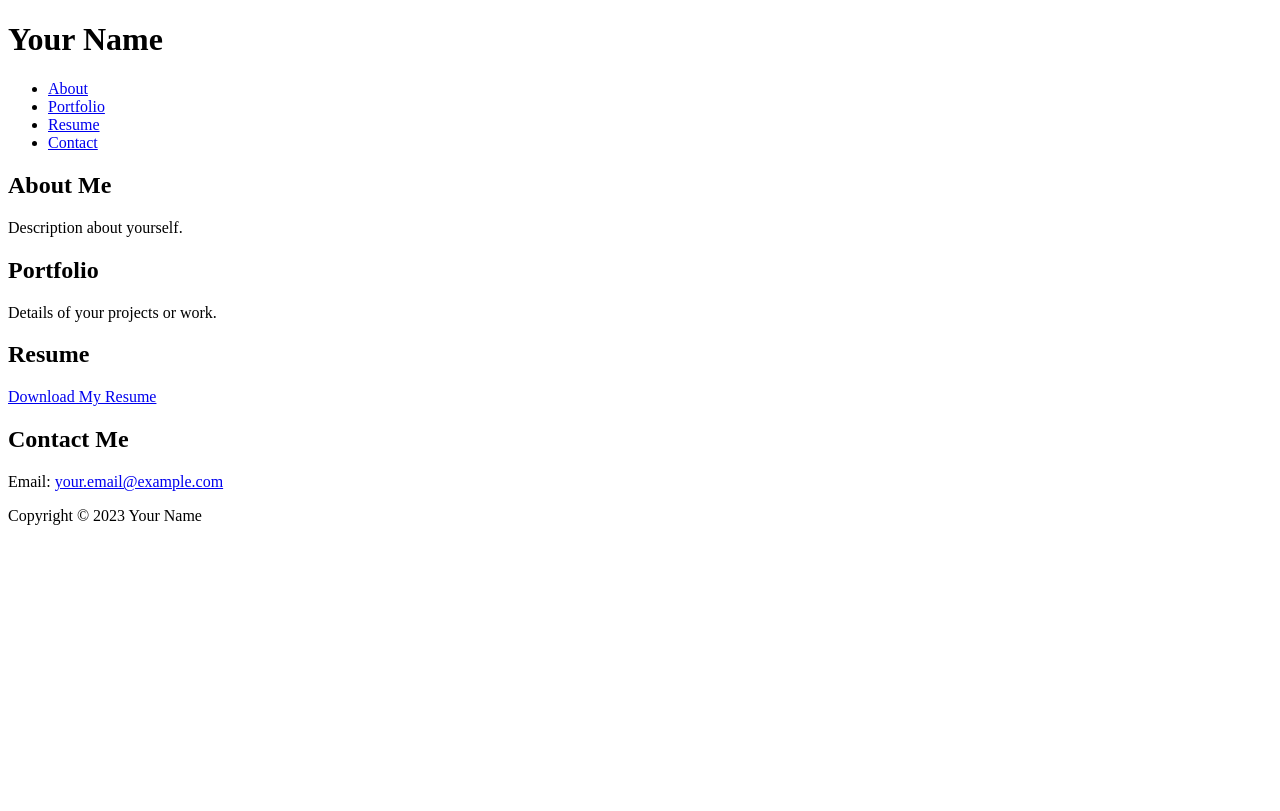
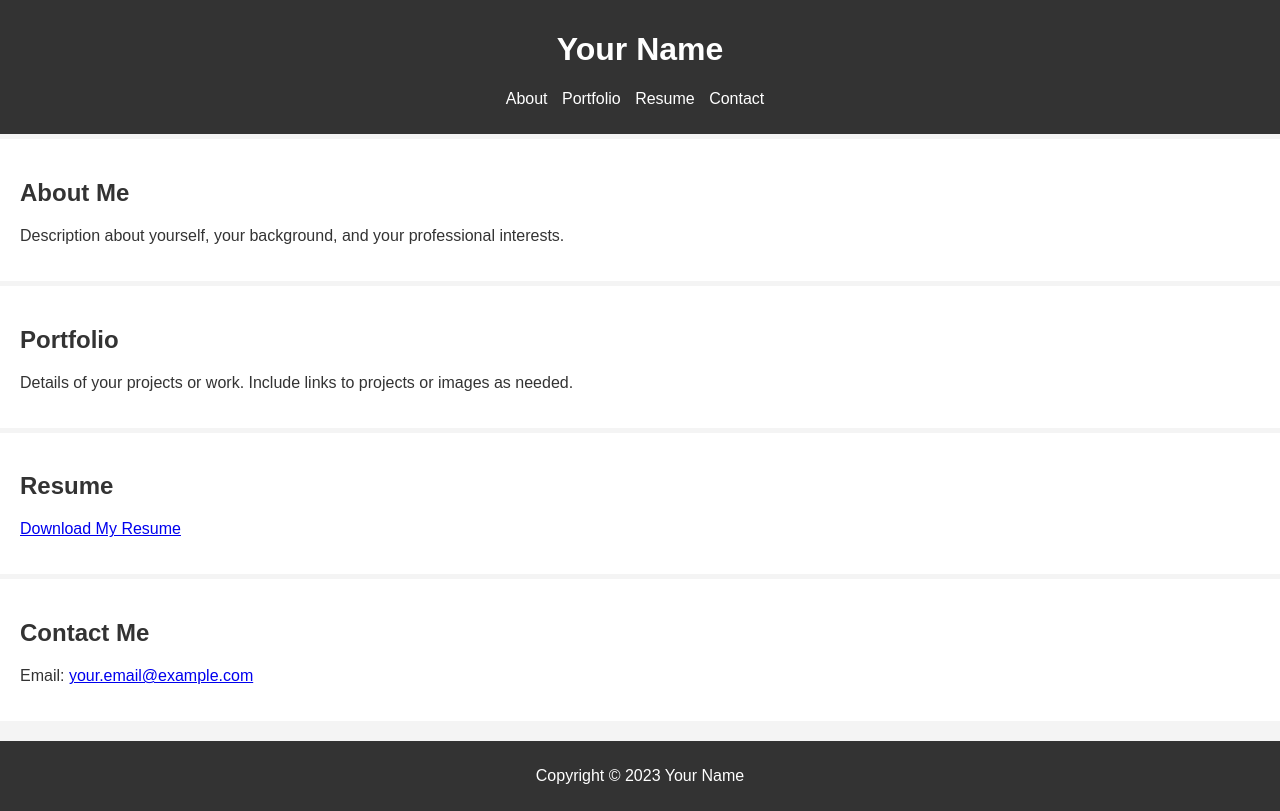
Before and after one commit to MdNumanHussain/NumanMahim.github.io, a plain HTML site: page index.html in a window 1280 px wide. Drawn offline with Linux system fonts and the light colour scheme.

Commit message:
css js and html combined

```diff
--- a/index.html
+++ b/index.html
@@ -4,7 +4,7 @@
     <meta charset="UTF-8">
     <meta name="viewport" content="width=device-width, initial-scale=1.0">
     <title>Your Name - Portfolio</title>
-    <link rel="stylesheet" href="css/styles.css">
+    <link rel="stylesheet" href="index.css">
 </head>
 <body>
     <header>
@@ -20,15 +20,15 @@
     </header>
     <section id="about">
         <h2>About Me</h2>
-        <p>Description about yourself.</p>
+        <p>Description about yourself, your background, and your professional interests.</p>
     </section>
     <section id="portfolio">
         <h2>Portfolio</h2>
-        <p>Details of your projects or work.</p>
+        <p>Details of your projects or work. Include links to projects or images as needed.</p>
     </section>
     <section id="resume">
         <h2>Resume</h2>
-        <p><a href="assets/resume.pdf" target="_blank">Download My Resume</a></p>
+        <p><a href="path/to/your_resume.pdf" target="_blank">Download My Resume</a></p>
     </section>
     <section id="contact">
         <h2>Contact Me</h2>
@@ -37,6 +37,6 @@
     <footer>
         <p>Copyright © 2023 Your Name</p>
     </footer>
-    <script src="js/script.js"></script>
+    <script src="index.js"></script>
 </body>
 </html>
```
